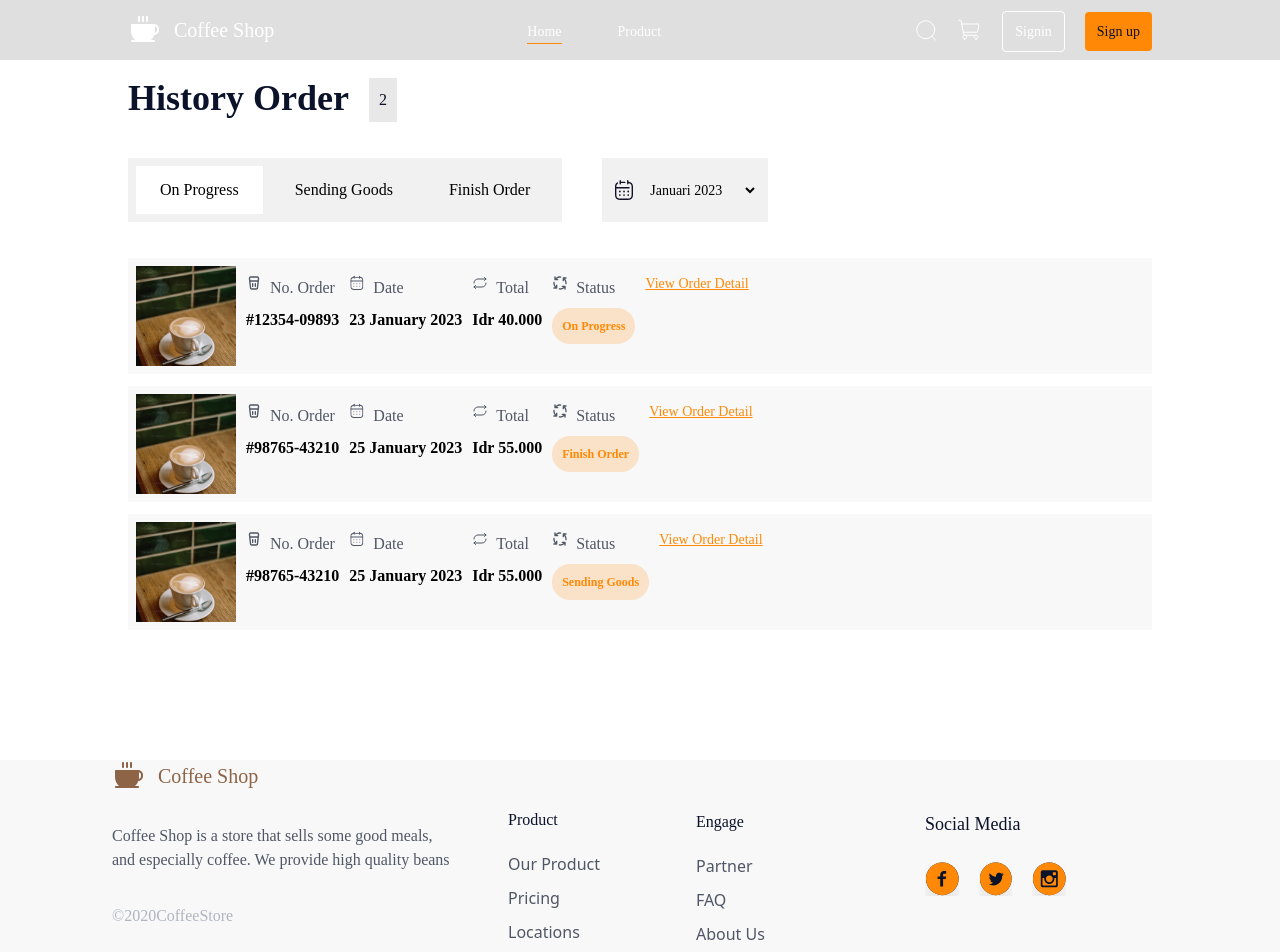
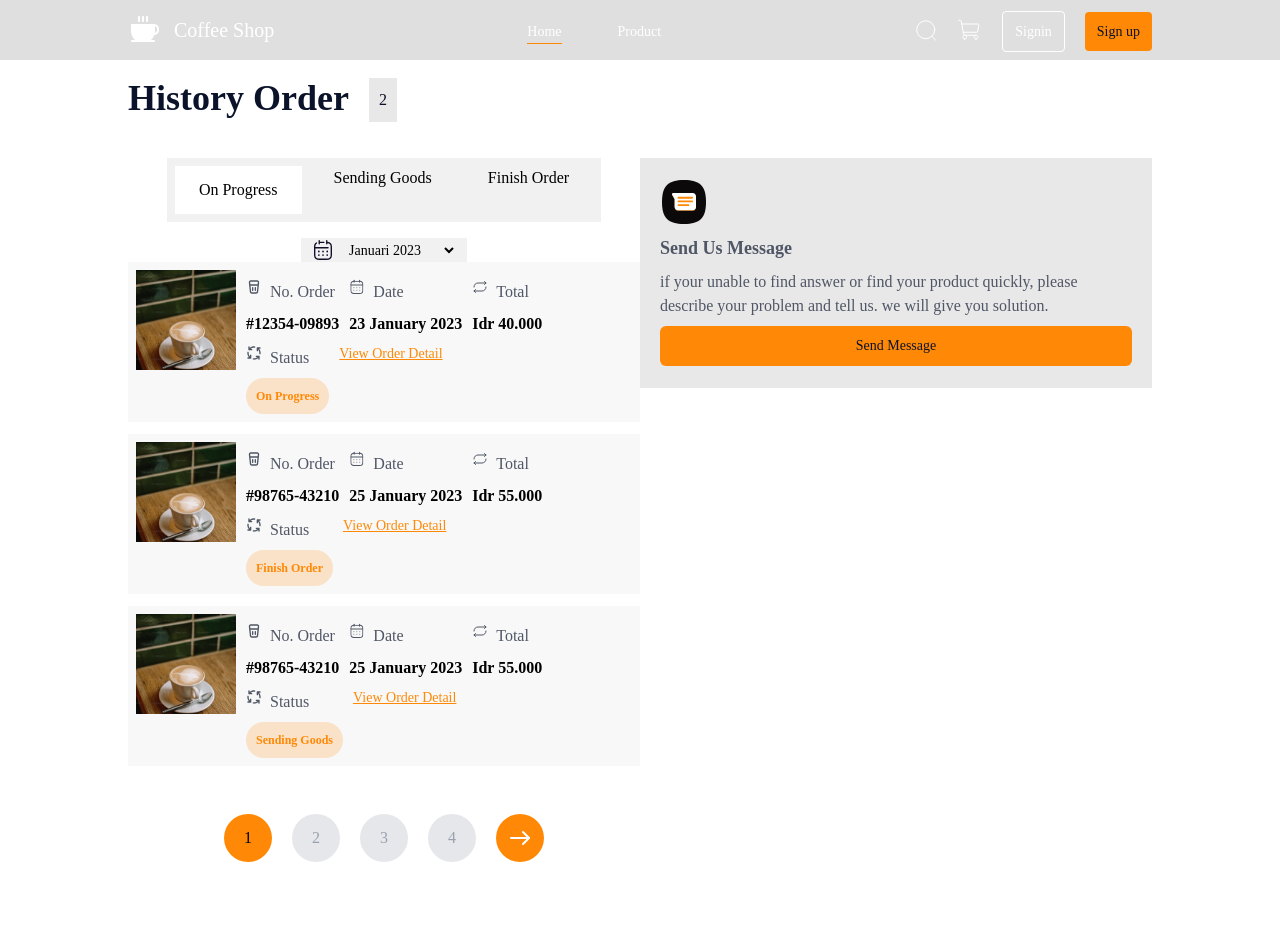
Before and after one commit to adityabastyas/koda-b6-react, a React (Vite) app: page /history-order in a window 1280 px wide. Shown: the top 952 px of the page. Built offline with nearby package versions, Linux system fonts and the light colour scheme.

Commit message:
feat: add new component stepper, and add section message with styling

```diff
--- /dev/null
+++ b/src/components/Stepper.jsx
@@ -0,0 +1,56 @@
+import React from "react";
+
+function Stepper() {
+  const [step, setStep] = React.useState(1);
+
+  const jumlahStep = 4;
+
+  const klikNext = () => {
+    if (step < jumlahStep) {
+      setStep++;
+    }
+  };
+  return (
+    <>
+      <div className='flex justify-center items-center gap-5 mt-12'>
+        {/* Tampilkan step  */}
+        <span
+          className={`w-12 h-12 rounded-full flex items-center justify-center font-medium ${step === 1 ? "bg-[#ff8906] text-black" : "bg-gray-200 text-gray-400"}`}
+        >
+          1
+        </span>
+
+        <span
+          className={`w-12 h-12 rounded-full flex items-center justify-center font-medium ${step === 2 ? "bg-[#ff8906] text-black" : "bg-gray-200 text-gray-400"}`}
+        >
+          2
+        </span>
+
+        <span
+          className={`w-12 h-12 rounded-full flex items-center justify-center font-medium ${step === 3 ? "bg-[#ff8906] text-black" : "bg-gray-200 text-gray-400"}`}
+        >
+          3
+        </span>
+
+        <span
+          className={`w-12 h-12 rounded-full flex items-center justify-center font-medium ${step === 4 ? "bg-[#ff8906] text-black" : "bg-gray-200 text-gray-400"}`}
+        >
+          4
+        </span>
+
+        {/* Tombol Next */}
+        <span
+          onClick={klikNext}
+          className='w-12 h-12 rounded-full bg-[#ff8906] flex items-center justify-center cursor-pointer'
+        >
+          <img
+            src='src/assets/img/icon/arrow-right-2.svg'
+            alt='arrow right icon'
+          />
+        </span>
+      </div>
+    </>
+  );
+}
+
+export default Stepper;
--- a/src/pages/HistoryOrder.jsx
+++ b/src/pages/HistoryOrder.jsx
@@ -1,6 +1,7 @@
 import React from "react";
 
 import CartHistory from "../components/CartHistory";
+import Stepper from "../components/Stepper";
 
 function HistoryOrder() {
   return (
@@ -13,55 +14,12 @@ function HistoryOrder() {
           </h1>
           <span className='p-2.5 bg-[#e8e8e8] text-[#0b132a]'>2</span>
         </div>
-
-        <section className='flex gap-5'>
-          <section className='detail-history w-full'>
-            <div className='flex gap-10 mb-9'>
-              {/* Tabs */}
-              <div className='flex gap-2 bg-[#e8e8e899] p-2'>
-                <input
-                  type='radio'
-                  name='tab'
-                  id='tab1'
-                  defaultChecked
-                  className='hidden peer/tab1'
-                />
-                <label
-                  htmlFor='tab1'
-                  className='px-6 py-3 text-base font-medium cursor-pointer peer-checked/tab1:bg-white'
-                >
-                  On Progress
-                </label>
-
-                <input
-                  type='radio'
-                  name='tab'
-                  id='tab2'
-                  className='hidden peer/tab2'
-                />
-                <label
-                  htmlFor='tab2'
-                  className='px-6 py-3 text-base font-medium cursor-pointer peer-checked/tab2:bg-white'
-                >
-                  Sending Goods
-                </label>
-
-                <input
-                  type='radio'
-                  name='tab'
-                  id='tab3'
-                  className='hidden peer/tab3'
-                />
-                <label
-                  htmlFor='tab3'
-                  className='px-6 py-3 text-base font-medium cursor-pointer peer-checked/tab3:bg-white'
-                >
-                  Finish Order
-                </label>
-              </div>
-
+        <section className='grid grid-cols-1 sm:grid-cols-2'>
+          <section className='grid grid-cols-1 col-span-1'>
+            <section className=' w-full'>
+              <div className='flex flex-col gap-4 mb-9md:flex-row md:items-center md:justify-between'>
                 {/* Calendar Select */}
-              <div className='flex items-center gap-2.5 bg-[#e8e8e899] px-2.5'>
+                <div className='flex items-center gap-2.5 bg-[#e8e8e899] px-2.5 w-fit order-1 md:order-2'>
                   <img
                     src='src/assets/img/icon/Calendar.svg'
                     alt='Calendar icon'
@@ -81,10 +39,52 @@ function HistoryOrder() {
                     <option>Desember 2023</option>
                   </select>
                 </div>
+                {/* Tabs */}
+                <div className='flex gap-2 bg-[#e8e8e899] p-2 w-full md:w-auto order-2 md:order-1'>
+                  <input
+                    type='radio'
+                    name='tab'
+                    id='tab1'
+                    defaultChecked
+                    className='hidden peer/tab1'
+                  />
+                  <label
+                    htmlFor='tab1'
+                    className='flex-1 md:flex-none px-4 md:px-6 py-3 text-sm md:text-base font-medium cursor-pointer peer-checked/tab1:bg-white '
+                  >
+                    On Progress
+                  </label>
+
+                  <input
+                    type='radio'
+                    name='tab'
+                    id='tab2'
+                    className='hidden peer/tab2'
+                  />
+                  <label
+                    htmlFor='tab2'
+                    className='flex-1 md:flex-none px-4 md:px-6 py-3text-sm md:text-base font-medium cursor-pointer peer-checked/tab2:bg-white'
+                  >
+                    Sending Goods
+                  </label>
+
+                  <input
+                    type='radio'
+                    name='tab'
+                    id='tab3'
+                    className='hidden peer/tab3'
+                  />
+                  <label
+                    htmlFor='tab3'
+                    className='flex-1 md:flex-none  px-4 md:px-6 py-3text-sm md:text-base font-medium cursor-pointer peer-checked/tab3:bg-white'
+                  >
+                    Finish Order
+                  </label>
+                </div>
               </div>
             </section>
-        </section>
 
+            <section>
               <CartHistory
                 src='src/assets/img/image-31.png'
                 alt='Hazelnut Latte'
@@ -110,6 +110,37 @@ function HistoryOrder() {
                 total='Idr 55.000'
                 status='Sending Goods'
               />
+
+              <div>
+                <Stepper />
+              </div>
+            </section>
+          </section>
+
+          <section className="col-span-none sm:col-span-1 font-['Plus_Jakarta_Sans'] flex flex-col gap-2 max-h-[230px] bg-[#e8e8e8] p-5 ">
+            <img
+              src='/src/assets/img/icon/message.svg'
+              alt='icon message'
+              className='w-12 h-12'
+            />
+
+            <h3 className='font-bold text-lg text-[#4f5665]'>
+              Send Us Message
+            </h3>
+
+            <p className='text-base font-normal text-[#4f5665]'>
+              if your unable to find answer or find your product quickly, please
+              describe your problem and tell us. we will give you solution.
+            </p>
+
+            <a
+              href=''
+              className='text-sm font-medium text-[#0b132a] bg-[#ff8906]  text-center py-2.5 rounded-md no-underline'
+            >
+              Send Message
+            </a>
+          </section>
+        </section>
       </main>
     </>
   );
```
Lines whose indentation alone changed are shown as unchanged.
